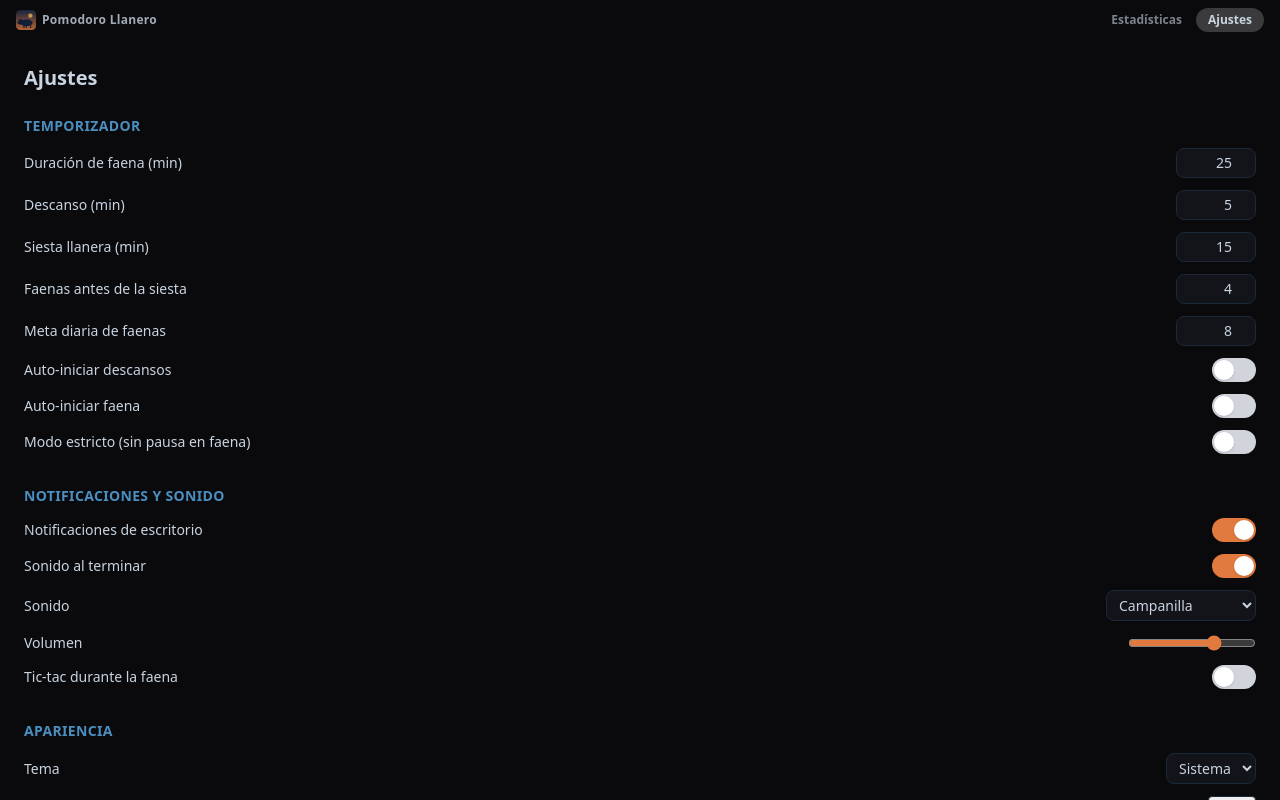
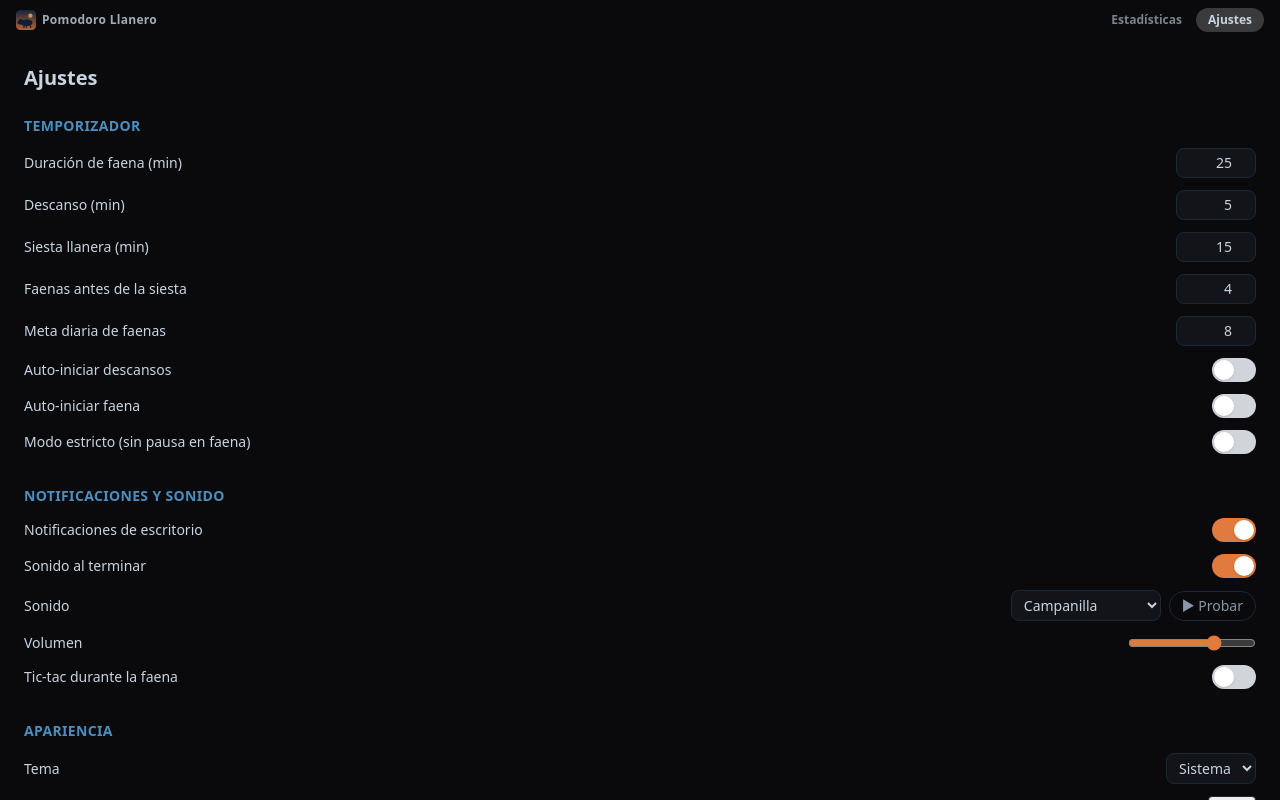
Before and after one commit to castellanosfelipe/Pomodoro_llanero, a React (Vite) app: page / in a window 1280 px wide. Both pictures are taken after a click on the button "Ajustes". Built offline with nearby package versions, Linux system fonts and the light colour scheme; the HTML template or start-up script is replaced by a standard one.

Commit message:
feat(settings): botón Probar para previsualizar el sonido de fin
Permite escuchar el timbre seleccionado al instante (misma función que se
dispara al terminar faena/descanso). Añade cadena i18n 'test' (ES/EN).

```diff
--- a/src/components/SettingsPanel.tsx
+++ b/src/components/SettingsPanel.tsx
@@ -6,7 +6,7 @@
 import { controller } from "../state/controller";
 import { useAppStore } from "../state/store";
 import { useT } from "../hooks/useT";
-import { AVAILABLE_SOUNDS, SOUND_LABELS } from "../infra";
+import { AVAILABLE_SOUNDS, SOUND_LABELS, playEndSound } from "../infra";
 import {
   Section,
   Row,
@@ -103,9 +103,25 @@ export function SettingsPanel() {
             checked={s.notifications.endSound} onChange={(v) => notif({ endSound: v })} />
         </Row>
         <Row label={t.settings.notifications.sound} htmlFor="soundid">
-          <SelectField id="soundid" value={s.notifications.endSoundId}
-            options={AVAILABLE_SOUNDS.map((x) => ({ value: x, label: SOUND_LABELS[x] ?? x }))}
-            onChange={(v) => notif({ endSoundId: v })} />
+          <div className="flex items-center gap-2">
+            <SelectField id="soundid" value={s.notifications.endSoundId}
+              options={AVAILABLE_SOUNDS.map((x) => ({ value: x, label: SOUND_LABELS[x] ?? x }))}
+              onChange={(v) => notif({ endSoundId: v })} />
+            <button
+              type="button"
+              onClick={() =>
+                playEndSound(
+                  s.notifications.endSoundId,
+                  s.notifications.endSoundVolume || 0.7,
+                )
+              }
+              className="settings-pill rounded-full px-3 py-1 text-sm"
+              aria-label={t.settings.notifications.test}
+              title={t.settings.notifications.test}
+            >
+              ▶ {t.settings.notifications.test}
+            </button>
+          </div>
         </Row>
         <Row label={t.settings.notifications.volume} htmlFor="vol">
           <Slider id="vol" value={s.notifications.endSoundVolume}
--- a/src/i18n/en.ts
+++ b/src/i18n/en.ts
@@ -71,6 +71,7 @@ export const en: Dict = {
       endSound: "Sound on finish",
       volume:   "Volume",
       sound:    "Sound",
+      test:     "Test",
       ticking:  "Ticking during work",
     },
     appearance: {
--- a/src/i18n/es.ts
+++ b/src/i18n/es.ts
@@ -69,6 +69,7 @@ export const es = {
       endSound: "Sonido al terminar",
       volume:   "Volumen",
       sound:    "Sonido",
+      test:     "Probar",
       ticking:  "Tic-tac durante la faena",
     },
     appearance: {
```
